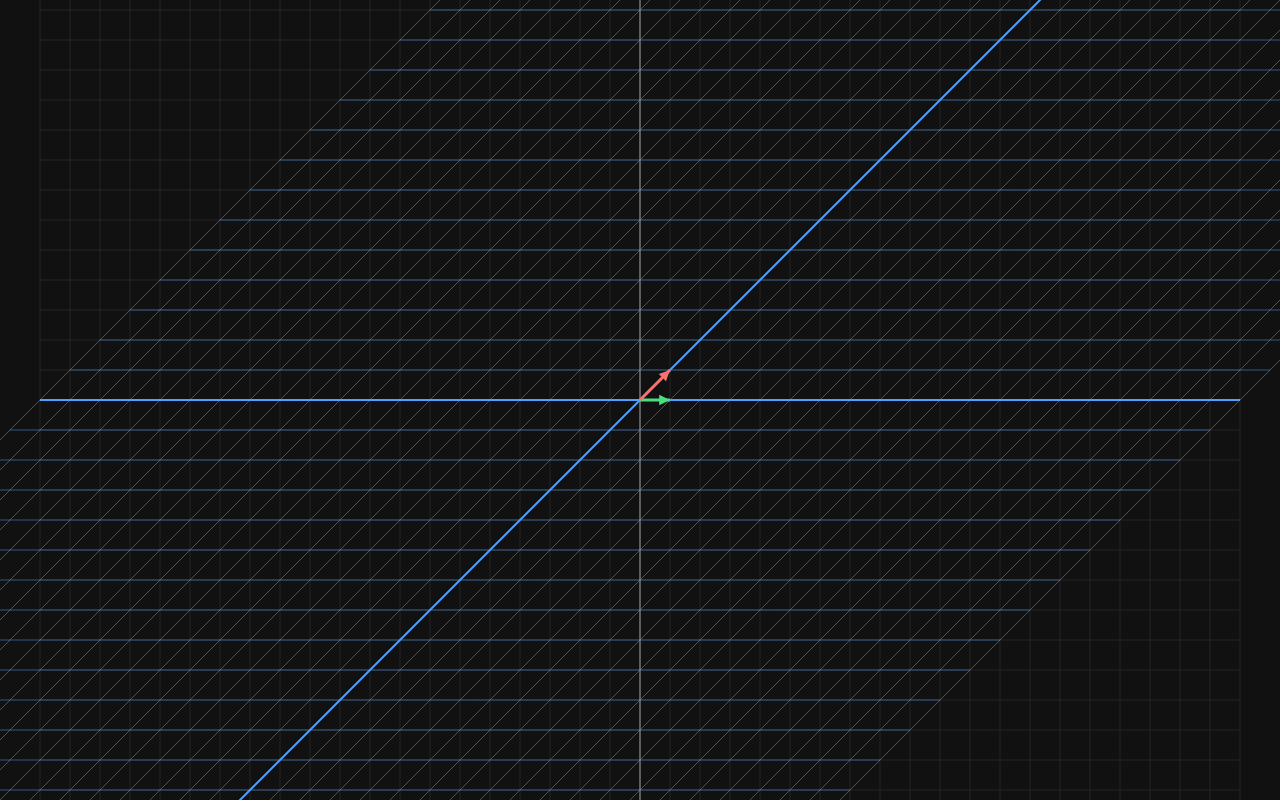
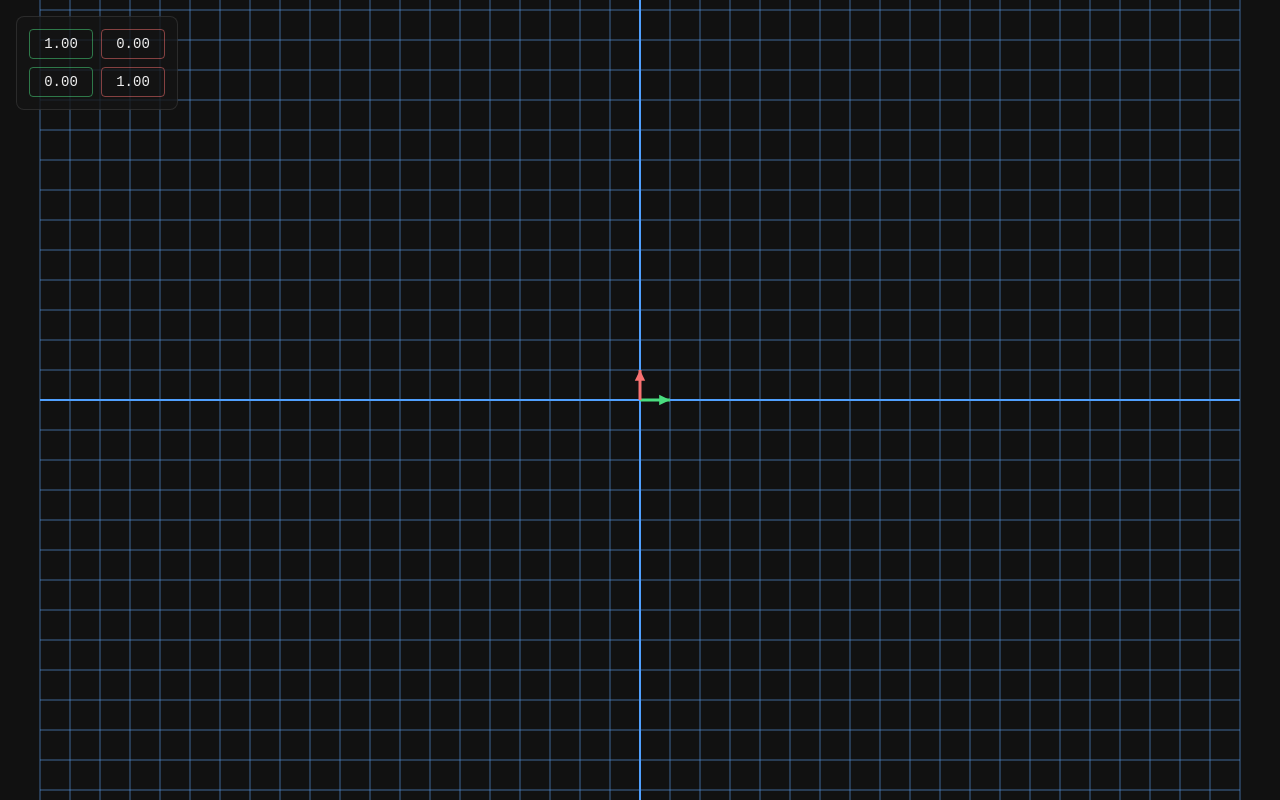
Before and after one commit to BinskLee/2d-linear-transformation, a website built with Vite: page index.html in a window 1280 px wide. Built offline with nearby package versions, Linux system fonts and the light colour scheme.

Commit message:
feat: add input
Closes: #3

```diff
--- a/index.html
+++ b/index.html
@@ -1,6 +1,18 @@
-<style>
-  body { margin: 0; background: #111; }
-  canvas { display: block; }
-</style>
-<canvas id="my-canvas"></canvas>
-<script type="module" src="src/index.ts"></script>
+<!doctype html>
+<html lang="ko">
+  <head>
+    <meta charset="utf-8" />
+    <meta name="viewport" content="width=device-width, initial-scale=1.0" />
+    <title>2D Linear Transformation</title>
+  </head>
+  <body>
+    <canvas id="my-canvas"></canvas>
+    <script type="module" src="src/index.ts"></script>
+    <div id="matrix-panel">
+      <input data-key="a" type="number" step="0.1" />
+      <input data-key="b" type="number" step="0.1" />
+      <input data-key="c" type="number" step="0.1" />
+      <input data-key="d" type="number" step="0.1" />
+    </div>
+  </body>
+</html>
--- a/src/index.ts
+++ b/src/index.ts
@@ -1,10 +1,33 @@
+import "./style.css";
 import { render } from "./render";
+import { identity } from "./math";
+import type { Mat2 } from "./math";
 
 const canvas = document.getElementById("my-canvas") as HTMLCanvasElement;
 const ctx = canvas.getContext("2d") as CanvasRenderingContext2D;
 
 if (ctx == null) {
   throw new Error("Canvas를 불러올 수 없습니다.");
+}
+
+const inputs = document.querySelectorAll<HTMLInputElement>("#matrix-panel input");
+const panel = document.querySelector<HTMLDivElement>("#matrix-panel");
+
+let matrix = identity();
+function setMatrix(m: Mat2) {
+  matrix = m;
+  render(ctx, matrix);
+  syncInputs(matrix);
+}
+
+function syncInputs(m: Mat2) {
+  for (const input of inputs) {
+    if (input === document.activeElement) {
+      continue;
+    }
+    const key = input.dataset.key as keyof Mat2;
+    input.value = m[key].toFixed(2);
+  }
 }
 
 function resizeCanvas() {
@@ -19,8 +42,31 @@ function resizeCanvas() {
 
   ctx.setTransform(dpr, 0, 0, dpr, 0, 0);
 
-  render(ctx, { a: 1, b: 1, c: 0, d: 1 });
+  render(ctx, matrix);
 }
+
+panel?.addEventListener("input", (event) => {
+  const input = event.target as HTMLInputElement;
+  const key = input.dataset.key as keyof Mat2;
+  const v = parseFloat(input.value);
+
+  const isInvalid = Number.isNaN(v);
+  input.classList.toggle("invalid", isInvalid);
+  if (isInvalid) {
+    return;
+  }
+
+  setMatrix({ ...matrix, [key]: v });
+});
+
+panel?.addEventListener("focusout", (event) => {
+  const input = event.target as HTMLInputElement;
+  const key = input.dataset.key as keyof Mat2;
+
+  input.classList.remove("invalid");
+  input.value = matrix[key].toFixed(2);
+});
 
 window.addEventListener("resize", resizeCanvas);
 resizeCanvas();
+setMatrix(identity());
--- /dev/null
+++ b/src/style.css
@@ -0,0 +1,63 @@
+#matrix-panel {
+  position: fixed; /* 캔버스 위에 고정 */
+  top: 16px;
+  left: 16px;
+  display: grid;
+  grid-template-columns: repeat(2, 64px); /* 2열 → 2×2 */
+  gap: 8px;
+  padding: 12px;
+  background: rgba(20, 20, 20, 0.8); /* 격자가 살짝 비치게 */
+  border: 1px solid rgba(255, 255, 255, 0.1);
+  border-radius: 8px;
+}
+
+#matrix-panel input {
+  width: 100%;
+  box-sizing: border-box;
+  padding: 6px 4px;
+  background: transparent;
+  color: #eee;
+  font:
+    14px ui-monospace,
+    monospace;
+  text-align: center;
+  border: 1px solid rgba(255, 255, 255, 0.2);
+  border-radius: 4px;
+  outline: none;
+}
+
+#matrix-panel input:nth-child(odd) {
+  border-color: rgba(74, 222, 128, 0.5);
+} /* î #4ade80 */
+#matrix-panel input:nth-child(even) {
+  border-color: rgba(248, 113, 113, 0.5);
+} /* ĵ #f87171 */
+
+#matrix-panel input:nth-child(odd):focus {
+  border-color: #4ade80;
+}
+#matrix-panel input:nth-child(even):focus {
+  border-color: #f87171;
+}
+#matrix-panel input.invalid {
+  border-color: #facc15;
+  background: rgba(250, 204, 21, 0.1);
+}
+/* 숫자 입력 칸의 위아래 화살표 숨기기 */
+#matrix-panel input::-webkit-inner-spin-button,
+#matrix-panel input::-webkit-outer-spin-button {
+  -webkit-appearance: none;
+  margin: 0;
+}
+#matrix-panel input[type="number"] {
+  -moz-appearance: textfield;
+}
+
+body {
+  margin: 0;
+  background: #111;
+}
+
+canvas {
+  display: block;
+}
```
